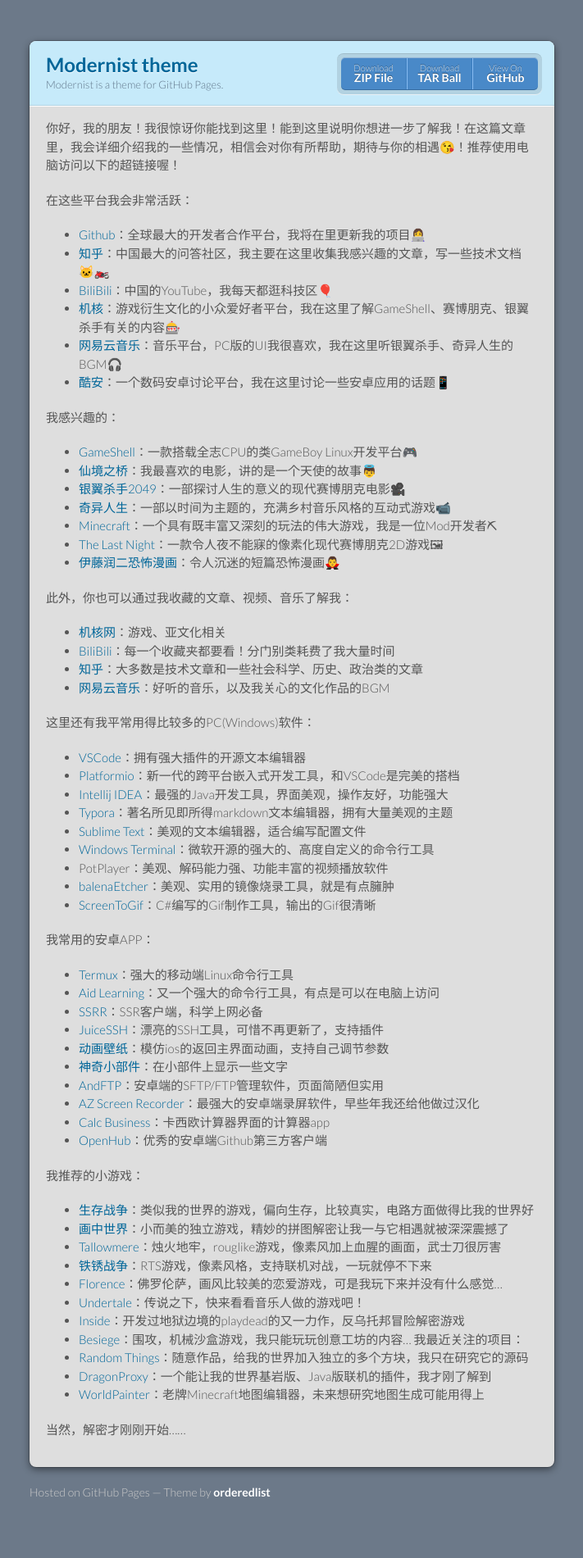
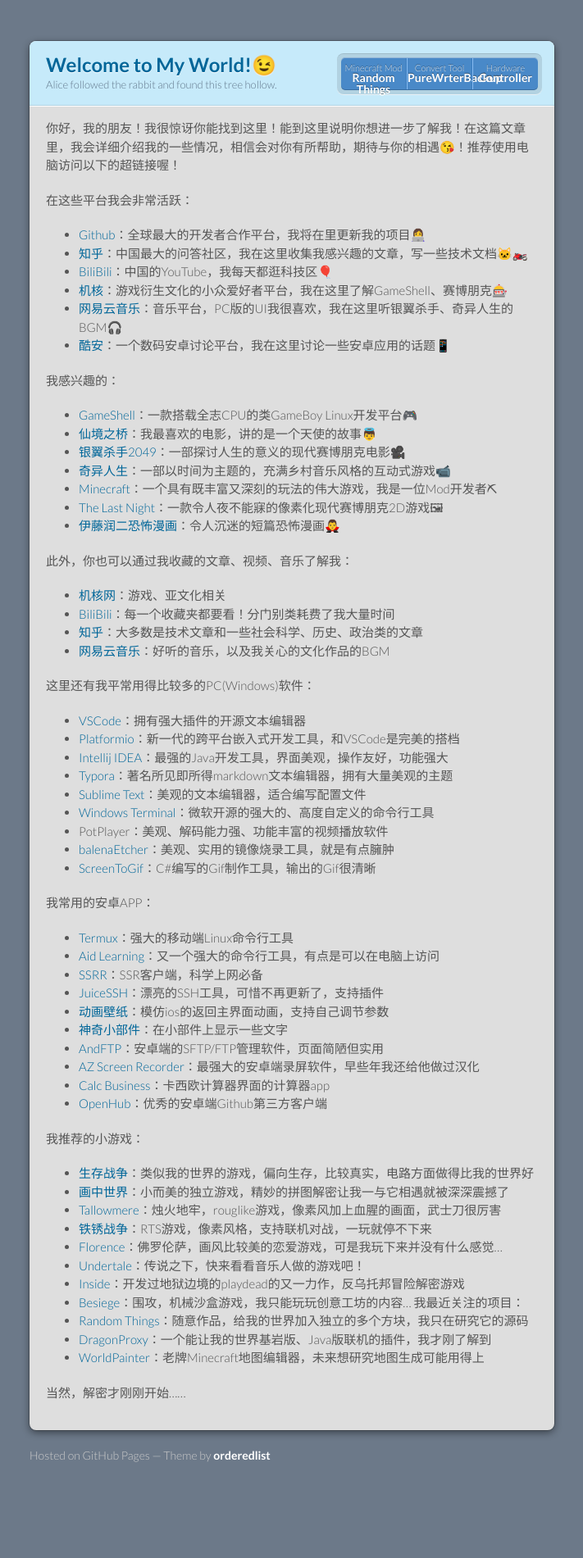
Before and after one commit to WangTingZheng/WangTingZheng.github.io, a Jekyll site: the page built from index.md, in a window 1280 px wide. Shown: the whole page at 82% size, without its empty margins (284-995 px from the left). Built offline with Jekyll 4.4.1, drawn with Linux system fonts in a browser that asks for light colours; our own code applies the rules of GitHub Pages for plain Markdown files; after the commit the page ends 1856 px from its top, so only the background shows below that.

Commit message:
editor page

```diff
--- a/_config.yml
+++ b/_config.yml
@@ -1,5 +1,5 @@
-title: Modernist theme
-description: Modernist is a theme for GitHub Pages.
+title: Welcome to My World!😉
+description: Alice followed the rabbit and found this tree hollow.
 show_downloads: true
 google_analytics:
 theme: jekyll-theme-modernist
--- a/_layouts/default.html
+++ b/_layouts/default.html
@@ -24,10 +24,10 @@
         <p class="view"><a href="{{ site.github.repository_url }}">View the Project on GitHub <small>{{ github_name }}</small></a></p>
         <ul>
         {% if site.show_downloads %}
-          <li><a href="{{ site.github.zip_url }}">Download <strong>ZIP File</strong></a></li>
-          <li><a href="{{ site.github.tar_url }}">Download <strong>TAR Ball</strong></a></li>
+          <li><a href="https://github.com/WangTingZheng/Random-Things">Minecraft Mod <strong>Random Things</strong></a></li>
+          <li><a href="https://github.com/WangTingZheng/PureWriterBackup">Convert Tool <strong>PureWrterBackup</strong></a></li>
         {% endif %}
-          <li><a href="{{ site.github.repository_url }}">View On <strong>GitHub</strong></a></li>
+          <li><a href="https://github.com/WangTingZheng/Controller">Hardware <strong>Controller</strong></a></li>
         </ul>
       </header>
       <section>
--- a/index.md
+++ b/index.md
@@ -3,9 +3,9 @@
 在这些平台我会非常活跃：
 
 - [Github](https://github.com/WangTingZheng)：全球最大的开发者合作平台，我将在里更新我的项目👩‍💻
-- [知乎](https://www.zhihu.com/people/wang-ting-zheng-45)：中国最大的问答社区，我主要在这里收集我感兴趣的文章，写一些技术文档🐱‍🏍
+- [知乎](https://www.zhihu.com/people/wang-ting-zheng-45)：中国最大的问答社区，我在这里收集我感兴趣的文章，写一些技术文档🐱‍🏍
 - [BiliBili](https://space.bilibili.com/11787292)：中国的YouTube，我每天都逛科技区🎈
-- [机核](https://www.gcores.com/users/184587)：游戏衍生文化的小众爱好者平台，我在这里了解GameShell、赛博朋克、银翼杀手有关的内容🎰
+- [机核](https://www.gcores.com/users/184587)：游戏衍生文化的小众爱好者平台，我在这里了解GameShell、赛博朋克🎰
 - [网易云音乐](https://music.163.com/#/user/home?id=83551783)：音乐平台，PC版的UI我很喜欢，我在这里听银翼杀手、奇异人生的BGM🎧
 - [酷安](https://i.loli.net/2020/03/18/BwFnCGPNfQkKTty.png)：一个数码安卓讨论平台，我在这里讨论一些安卓应用的话题📱
 
```
